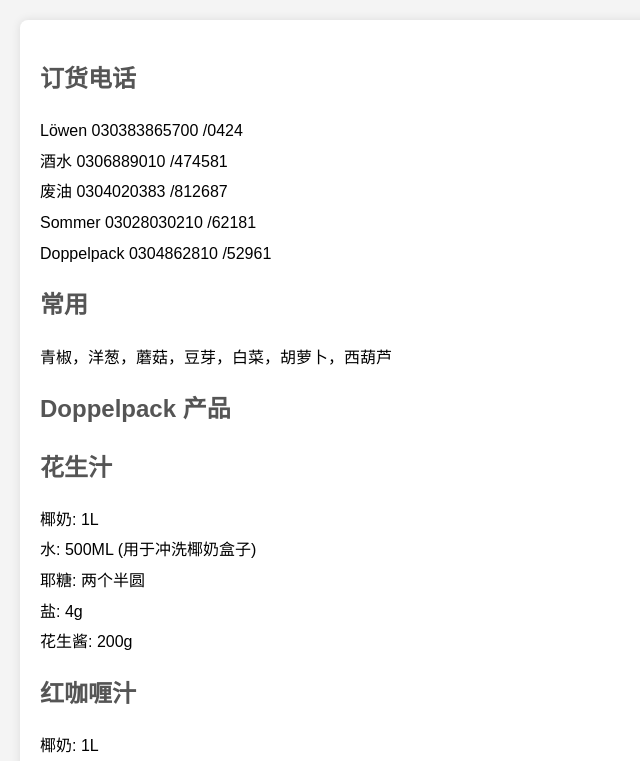
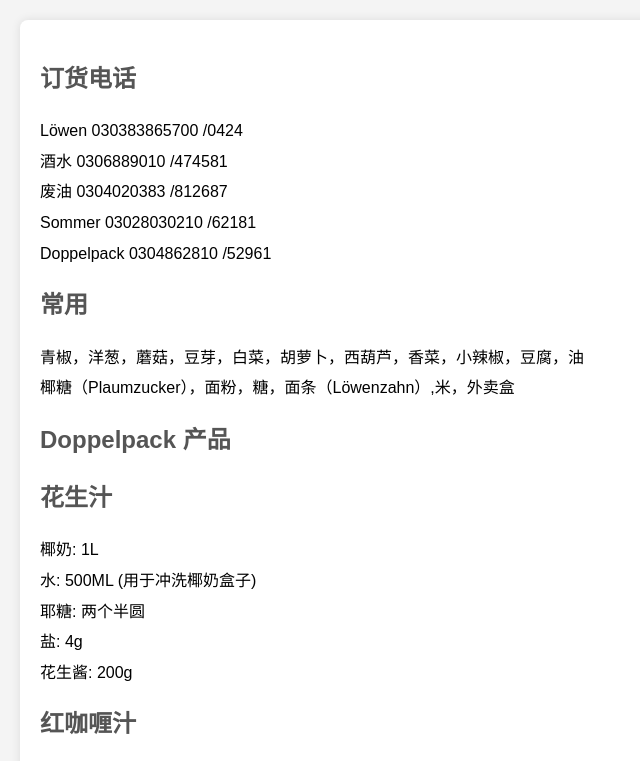
Before and after one commit to happypandaberlin/happypandaberlin.github.io, a plain HTML site: page waren.html in a window 1280 px wide. Shown: the top 761 px of the page, without its empty margins (0-640 px from the left). Drawn offline with Linux system fonts and the light colour scheme.

Commit message:
Update waren.html

```diff
--- a/waren.html
+++ b/waren.html
@@ -43,7 +43,12 @@
 
 
          <h2>常用</h2>
-        <p>青椒，洋葱，蘑菇，豆芽，白菜，胡萝卜，西葫芦</p>
+        <p>青椒，洋葱，蘑菇，豆芽，白菜，胡萝卜，西葫芦，香菜，小辣椒，豆腐，油</p>
+        <p>椰糖（Plaumzucker），面粉，糖，面条（Löwenzahn）,米，外卖盒</p>
+
+
+
+
 
 
          <h2>Doppelpack 产品</h2>
```
